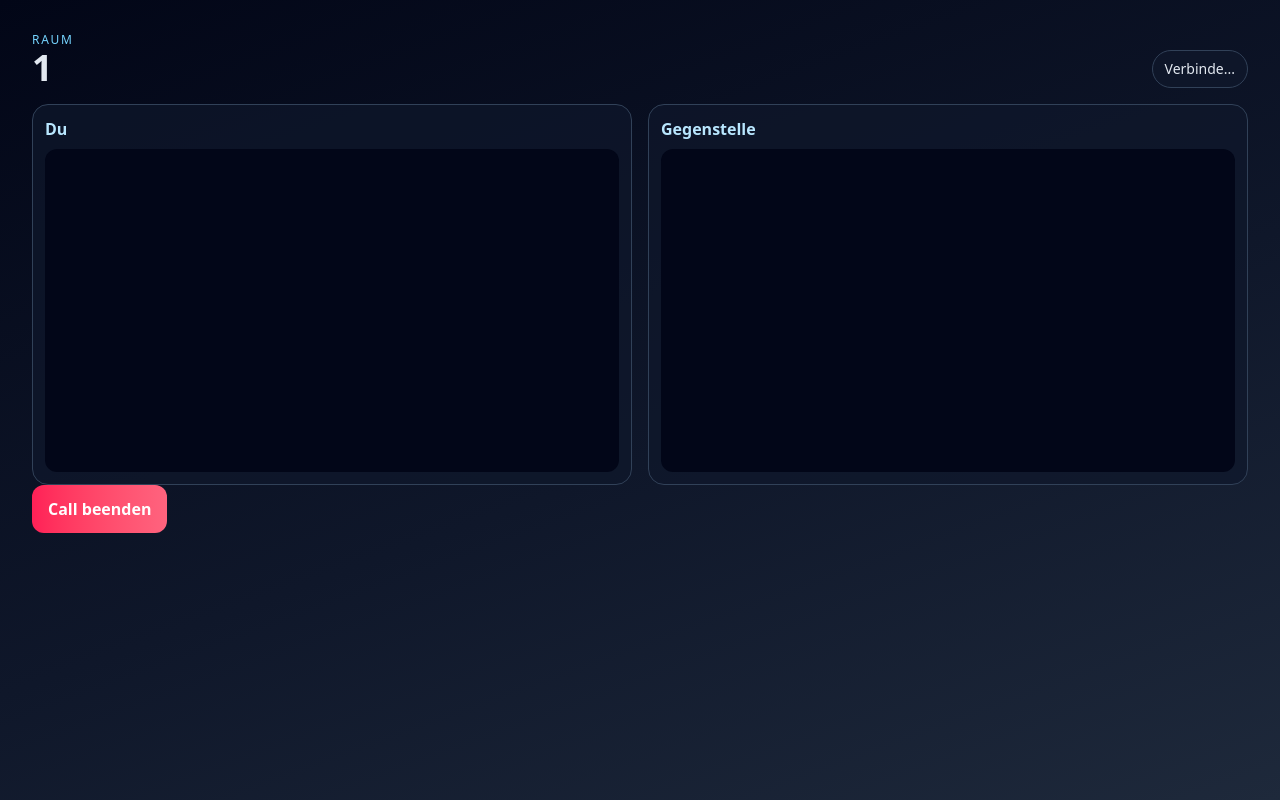
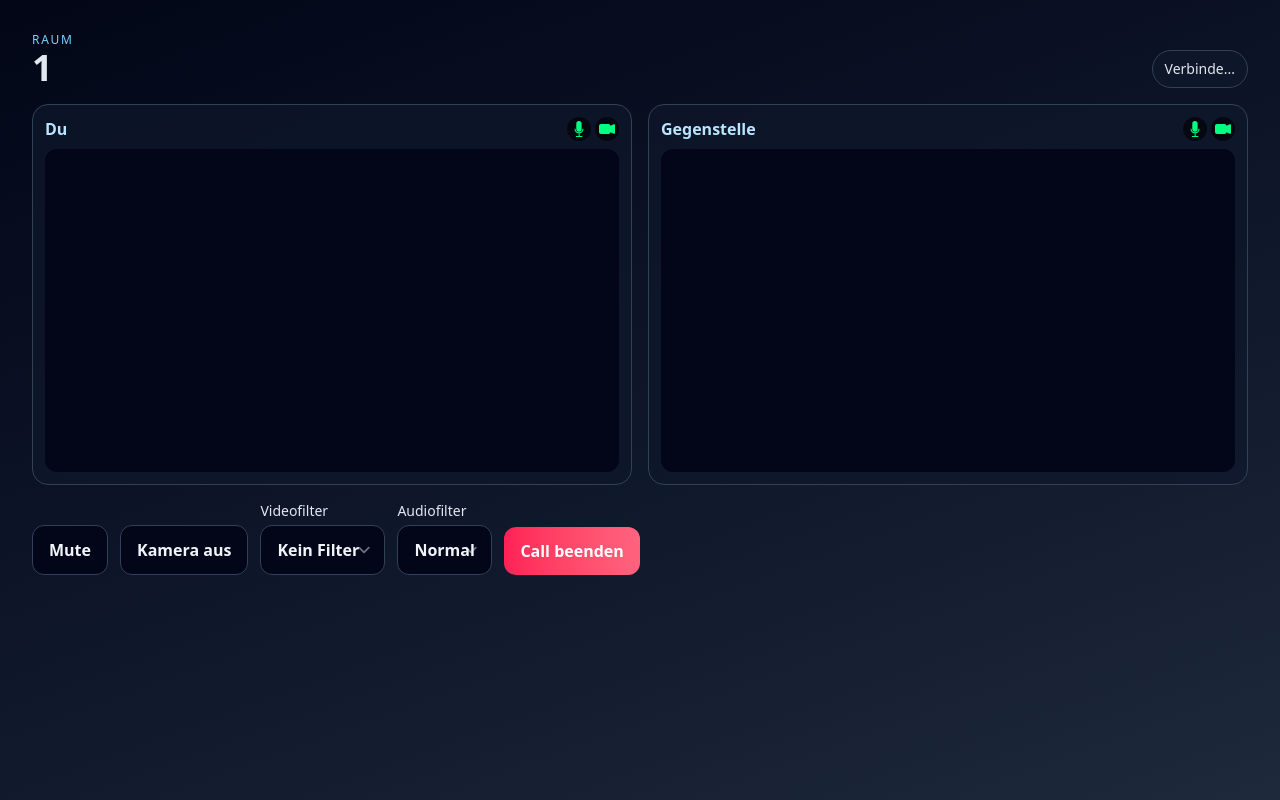
Before and after one commit to ermihuti/DarkLink, a SvelteKit app: page /call/1 in a window 1280 px wide. Built offline with nearby package versions, Linux system fonts and the light colour scheme; no server answers.

Commit message:
Add mute and camera toggle controls

```diff
--- a/src/routes/call/[room]/+page.svelte
+++ b/src/routes/call/[room]/+page.svelte
@@ -10,14 +10,42 @@
 	let localVideo;
 	let remoteVideo;
 	let status = $state('Verbinde...');
+	let muted = $state(false);
+	let cameraOff = $state(false);
+	let remoteMuted = $state(false);
+	let remoteCameraOff = $state(false);
+	let videoFilter = $state('none');
+	let audioFilter = $state('normal');
 
 	let signaling;
 	let rtc;
+	const VIDEO_FILTERS = {
+		none: undefined,
+		grayscale: 'grayscale(1)',
+		sepia: 'sepia(0.85)',
+		cinema: 'contrast(1.3) saturate(1.2)'
+	};
+	const RED_ICON_FILTER =
+		'brightness(0) saturate(100%) invert(38%) sepia(72%) saturate(1534%) hue-rotate(343deg)';
+	const GREEN_ICON_FILTER =
+		'brightness(0) saturate(100%) invert(75%) sepia(64%) saturate(1350%) hue-rotate(88deg)';
+
+	const iconFilter = (isOff) => (isOff ? RED_ICON_FILTER : GREEN_ICON_FILTER);
 
 	const setRemoteStream = (stream) => remoteVideo && (remoteVideo.srcObject = stream);
 
 	const sendCurrentMediaState = () =>
 		signaling?.send('media-state', { audioEnabled: !muted, videoEnabled: !cameraOff });
+
+	const toggleMute = () => {
+		muted = !rtc.toggleMute();
+		sendCurrentMediaState();
+	};
+
+	const toggleCamera = () => {
+		cameraOff = !rtc.toggleCamera();
+		sendCurrentMediaState();
+	};
 
 	const leaveCall = async () => {
 		signaling?.disconnect();
@@ -39,6 +67,8 @@
 		});
 
 		await rtc.startLocalMedia();
+		rtc.setVideoFilter(videoFilter);
+		rtc.setAudioFilter(audioFilter);
 
 		signaling = createSignalingClient({
 			roomId: data.room,
@@ -51,6 +81,10 @@
 				if (type === 'answer') await rtc.handleAnswer(signalData.answer);
 				if (type === 'ice-candidate') await rtc.handleIceCandidate(signalData.candidate);
 				if (type === 'peer-left') rtc?.resetPeer();
+				if (type === 'media-state') {
+					if ('audioEnabled' in signalData) remoteMuted = !signalData.audioEnabled;
+					if ('videoEnabled' in signalData) remoteCameraOff = !signalData.videoEnabled;
+				}
 			},
 			onStatus: (socketStatus) => socketStatus === 'disconnected' && (status = 'Signaling getrennt')
 		});
@@ -87,6 +121,30 @@
 		>
 			<div class="flex items-center justify-between gap-2">
 				<p class="m-0 font-semibold text-sky-200">Du</p>
+				<div class="flex gap-1">
+					<div
+						class="flex items-center justify-center rounded-full bg-black/60 p-1 backdrop-blur"
+						title={muted ? 'Mikrofon aus' : 'Mikrofon an'}
+					>
+						<img
+							src={muted ? '/mute.svg' : '/unmute.svg'}
+							alt={muted ? 'Mikrofon aus' : 'Mikrofon an'}
+							class="h-4 w-4"
+							style={`filter: ${iconFilter(muted)}`}
+						/>
+					</div>
+					<div
+						class="flex items-center justify-center rounded-full bg-black/60 p-1 backdrop-blur"
+						title={cameraOff ? 'Kamera aus' : 'Kamera an'}
+					>
+						<img
+							src={cameraOff ? '/c_off.svg' : '/c_on.svg'}
+							alt={cameraOff ? 'Kamera aus' : 'Kamera an'}
+							class="h-4 w-4"
+							style={`filter: ${iconFilter(cameraOff)}`}
+						/>
+					</div>
+				</div>
 			</div>
 			<div class="relative">
 				<video
@@ -94,6 +152,7 @@
 					autoplay
 					muted
 					playsinline
+					style:filter={VIDEO_FILTERS[videoFilter]}
 					class="aspect-video w-full rounded-xl bg-slate-950 object-cover"
 				></video>
 			</div>
@@ -103,6 +162,30 @@
 		>
 			<div class="flex items-center justify-between gap-2">
 				<p class="m-0 font-semibold text-sky-200">Gegenstelle</p>
+				<div class="flex gap-1">
+					<div
+						class="flex items-center justify-center rounded-full bg-black/60 p-1 backdrop-blur"
+						title={remoteMuted ? 'Mikrofon aus' : 'Mikrofon an'}
+					>
+						<img
+							src={remoteMuted ? '/mute.svg' : '/unmute.svg'}
+							alt={remoteMuted ? 'Mikrofon aus' : 'Mikrofon an'}
+							class="h-4 w-4"
+							style={`filter: ${iconFilter(remoteMuted)}`}
+						/>
+					</div>
+					<div
+						class="flex items-center justify-center rounded-full bg-black/60 p-1 backdrop-blur"
+						title={remoteCameraOff ? 'Kamera aus' : 'Kamera an'}
+					>
+						<img
+							src={remoteCameraOff ? '/c_off.svg' : '/c_on.svg'}
+							alt={remoteCameraOff ? 'Kamera aus' : 'Kamera an'}
+							class="h-4 w-4"
+							style={`filter: ${iconFilter(remoteCameraOff)}`}
+						/>
+					</div>
+				</div>
 			</div>
 			<div class="relative">
 				<video
@@ -115,6 +198,48 @@
 		</article>
 	</section>
 
+	<section class="mt-4 flex flex-wrap items-end gap-3">
+		<button
+			class="cursor-pointer rounded-xl border border-slate-700 bg-slate-950 px-4 py-3 font-semibold text-slate-100"
+			onclick={toggleMute}
+		>
+			{muted ? 'Unmute' : 'Mute'}
+		</button>
+		<button
+			class="cursor-pointer rounded-xl border border-slate-700 bg-slate-950 px-4 py-3 font-semibold text-slate-100"
+			onclick={toggleCamera}
+		>
+			{cameraOff ? 'Kamera an' : 'Kamera aus'}</button
+		>
+
+		<label class="grid gap-1 text-sm">
+			Videofilter
+			<select
+				bind:value={videoFilter}
+				onchange={() => rtc.setVideoFilter(videoFilter)}
+				class="rounded-xl border border-slate-700 bg-slate-950 px-4 py-3 font-semibold text-slate-100"
+			>
+				<option value="none">Kein Filter</option>
+				<option value="grayscale">Graustufen</option>
+				<option value="sepia">Sepia</option>
+				<option value="cinema">Cinema</option>
+			</select>
+		</label>
+
+		<label class="grid gap-1 text-sm">
+			Audiofilter
+			<select
+				bind:value={audioFilter}
+				onchange={() => rtc.setAudioFilter(audioFilter)}
+				class="rounded-xl border border-slate-700 bg-slate-950 px-4 py-3 font-semibold text-slate-100"
+			>
+				<option value="normal">Normal</option>
+				<option value="boost">Boost</option>
+				<option value="quiet">Quiet</option>
+				<option value="radio">Radio</option>
+			</select>
+		</label>
+
 		<button
 			type="button"
 			onclick={leaveCall}
@@ -122,4 +247,5 @@
 		>
 			Call beenden
 		</button>
+	</section>
 </main>
```
